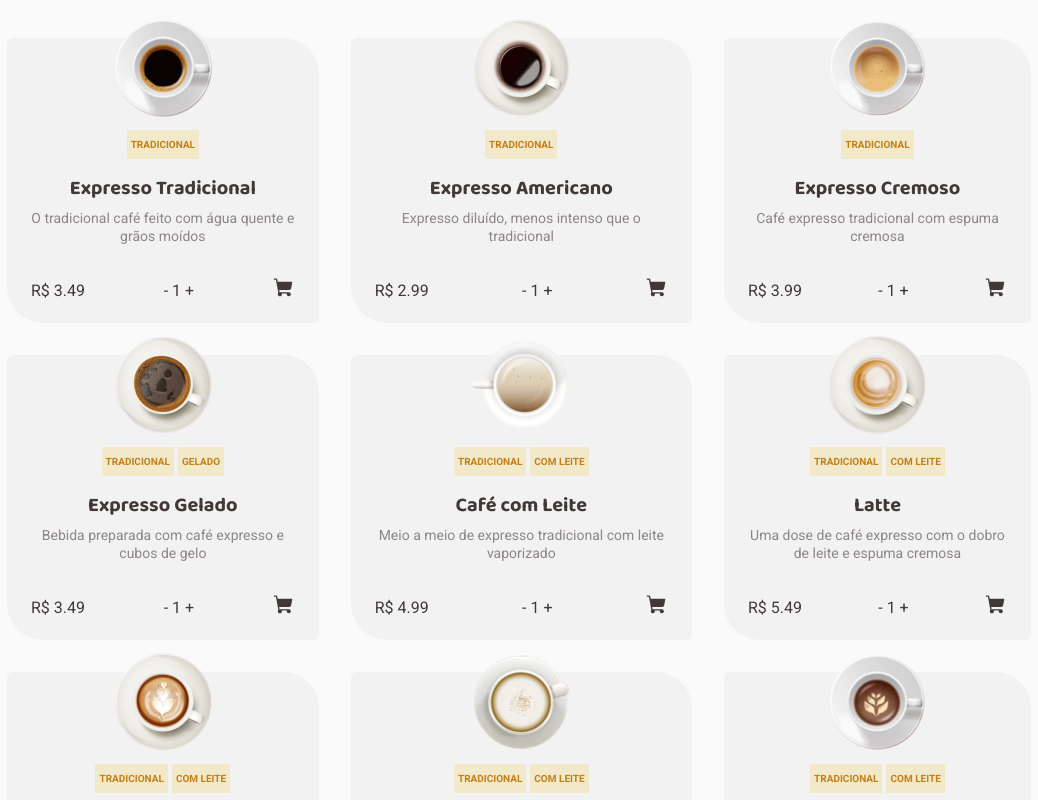
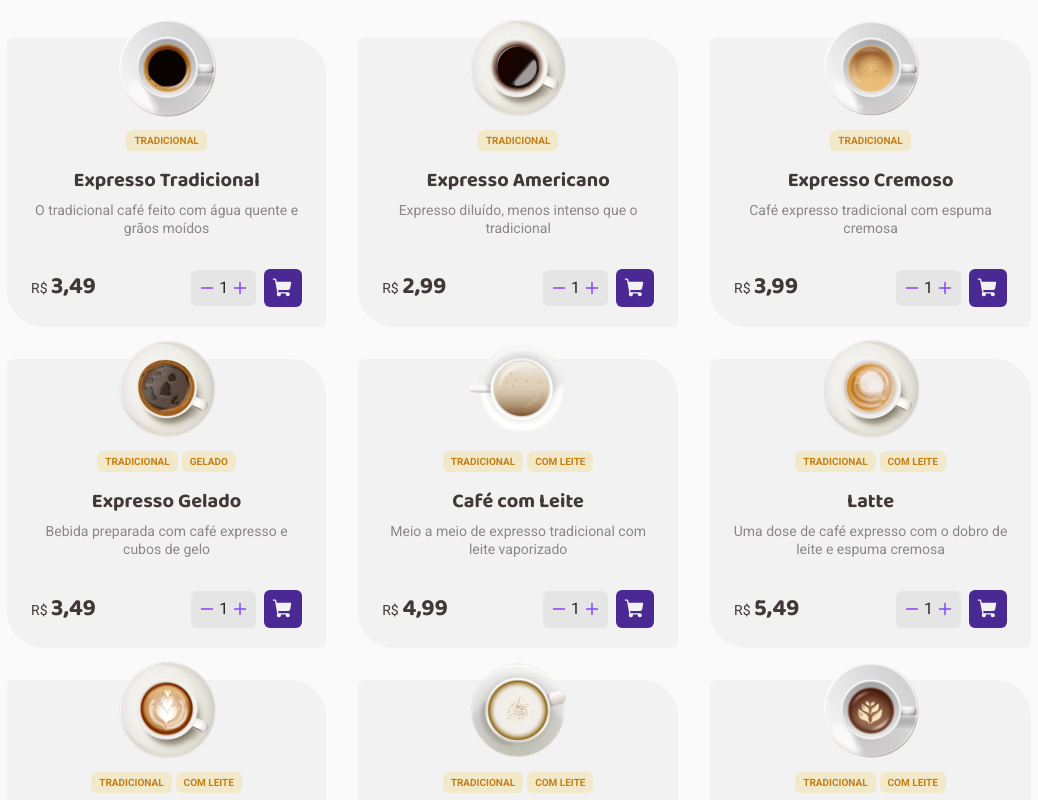
Before and after one commit to RafaelManfrim/Desafio02-Coffee-Delivery, a React (Vite) app: page / in a window 1280 px wide. Shown: the part 720-1520 px from the top of the page, without its empty margins (121-1159 px from the left). Built offline with nearby package versions, Linux system fonts and the light colour scheme; data requests are answered from the project's data file.

Commit message:
CoffeeCard visual finalizado

```diff
--- a/src/components/CoffeCard/index.tsx
+++ b/src/components/CoffeCard/index.tsx
@@ -1,4 +1,4 @@
-import { ShoppingCart } from 'phosphor-react'
+import { Minus, Plus, ShoppingCart } from 'phosphor-react'
 
 import { CoffeeDTO } from '../../types/CoffeeDTO'
 
@@ -29,11 +29,21 @@ export function CoffeeCard({
 
         <div>
           <div className={styles.priceContainer}>
-            R$ <span>{price}</span>
+            R$ <strong>{String(price).replace('.', ',')}</strong>
           </div>
-          <div> - 1 + </div>
-          <div>
-            <ShoppingCart size={22} weight="fill" />
+          <div className={styles.addToCartContainer}>
+            <div className={styles.selectAmountContainer}>
+              <button>
+                <Minus weight="bold" size={16} />
+              </button>
+              <span>1</span>
+              <button>
+                <Plus weight="bold" size={16} />
+              </button>
+            </div>
+            <button className={styles.addToCartButton}>
+              <ShoppingCart size={22} weight="fill" />
+            </button>
           </div>
         </div>
       </div>
--- a/src/components/CoffeCard/styles.module.scss
+++ b/src/components/CoffeCard/styles.module.scss
@@ -21,11 +21,11 @@
     text-transform: uppercase;
     color: var(--yellow-dark);
     background: var(--yellow-light);
-    padding: 0.5rem 0.25rem;
+    padding: 0.25rem 0.5rem;
     font-weight: bold;
     font-size: 0.625rem;
     line-height: 130%;
-    // border-radius: 50%;
+    border-radius: 6px;
   }
 }
 
@@ -59,3 +59,65 @@
     padding: 0 1.5rem 1.25rem;
   }
 }
+
+.priceContainer {
+  font-size: 0.875rem;
+  line-height: 130%;
+
+  strong {
+    font-family: 'Baloo 2', cursive;
+    font-size: 1.5rem;
+  }
+}
+
+.addToCartContainer {
+  display: flex;
+  align-items: center;
+  gap: 0.5rem;
+
+  .selectAmountContainer {
+    display: flex;
+    align-items: center;
+    line-height: 130%;
+    border-radius: 6px;
+    background-color: var(--base-button);
+    gap: 0.25rem;
+    padding: 0.5rem;
+
+    span {
+      color: var(--base-title);
+    }
+
+    button {
+      display: flex;
+      align-items: center;
+      justify-content: center;
+      color: var(--purple);
+      border: none;
+      background: none;
+
+      &:hover {
+        cursor: pointer;
+        color: var(--purple-dark);
+      }
+    }
+  }
+
+  .addToCartButton {
+    background: var(--purple-dark);
+    border-radius: 6px;
+    color: var(--base-card);
+
+    display: flex;
+    align-items: center;
+    justify-content: center;
+    padding: 0.5rem;
+
+    border: none;
+    transition: background 0.2s ease-in-out;
+
+    &:hover {
+      background: var(--purple);
+    }
+  }
+}
```
